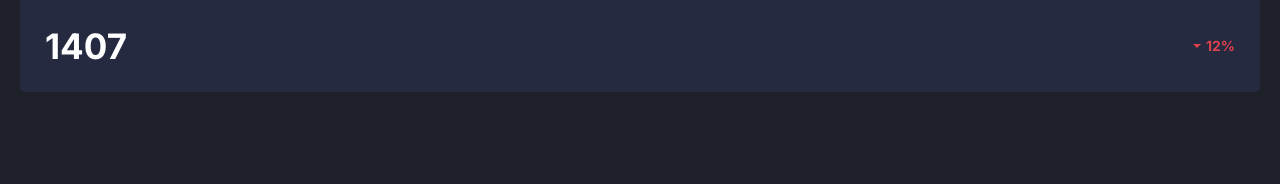
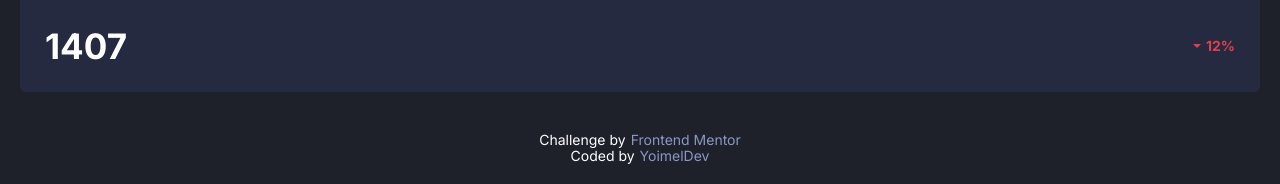
Before and after one commit to YoimelDev/Social-media-dashboard, a website: page index.html in a window 1280 px wide. Shown: the part 2476-2660 px from the top of the page. Before the commit the page ends 2568 px from the top, so only its background shows below. Drawn offline with Linux system fonts and the light colour scheme.

Commit message:
add footer

```diff
--- a/index.html
+++ b/index.html
@@ -190,10 +190,14 @@
 				</div>
 			</div>
 		</div>
-		<!--Likes 107 19% Total Views 1407 12% -->
 
-		<!-- <div class="attribution">
-			Challenge by <a href="https://www.frontendmentor.io?ref=challenge" target="_blank">Frontend Mentor</a>. Coded by <a href="#">Your Name Here</a>.
-		</div> -->
+		<footer class="footer container">
+			<div>
+				<p>Challenge by<a href="https://www.frontendmentor.io?ref=challenge" target="_blank">Frontend Mentor</a></p>
+			</div>
+			<div>
+				<p>Coded by<a href="https://github.com/YoimelDev" target="_blank">YoimelDev</a></p>
+			</div>
+		</footer>
 	</body>
 </html>
--- a/scss/styles.scss
+++ b/scss/styles.scss
@@ -40,7 +40,6 @@ html {
 	margin: 0;
 }
 body {
-	height: 100vh;
 	background-color: $veryDarkBlueBG;
 	font-family: 'Inter', sans-serif;
 	font-size: 1.4rem;
@@ -233,3 +232,18 @@ body {
 		}
 	}
 }
+
+.footer {
+	display: flex;
+	flex-direction: column;
+	justify-content: center;
+	align-items: center;
+	margin-bottom: 2rem;
+	color: $white;
+
+	a {
+		margin-left: 0.5rem;
+		text-decoration: none;
+		color: $desaturatedBlue;
+	}
+}
```
Also changed, not shown: css/styles.css, 1 other file.
